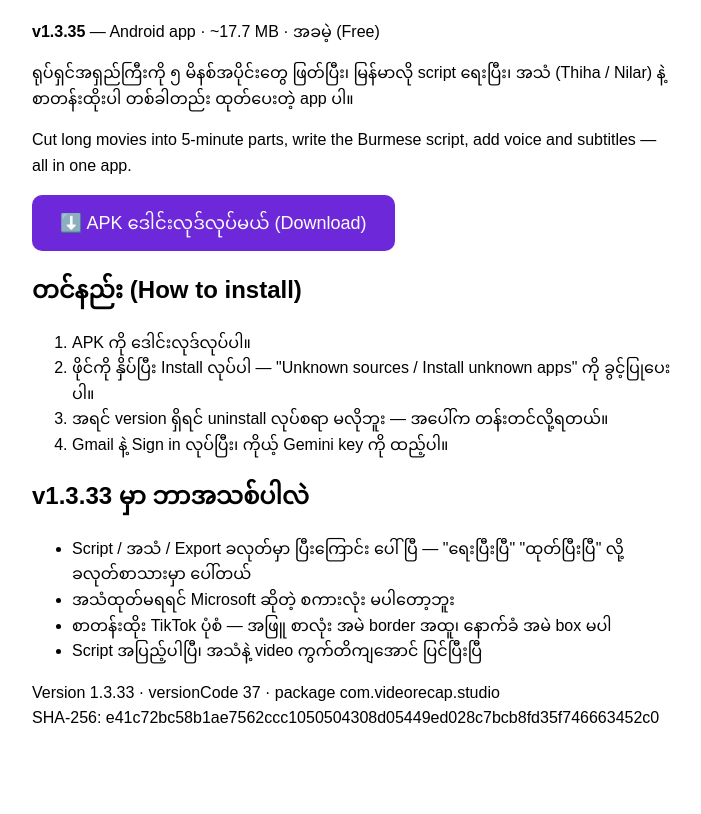
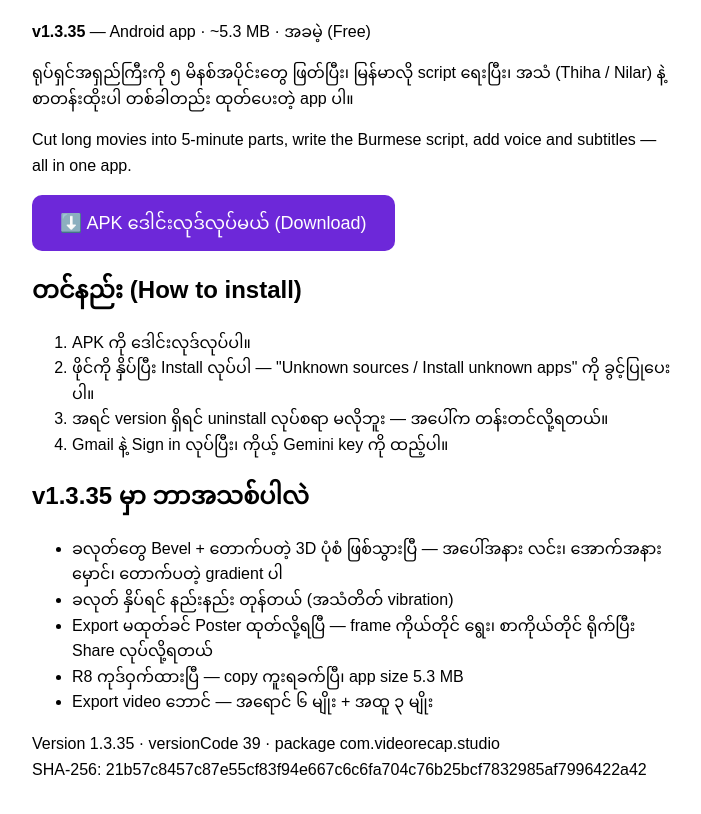
Before and after one commit to siangukmang869-sudo/video-recap-studio, a plain HTML site: page index.html in a window 1280 px wide. Shown: the part 94-908 px from the top of the page, without its empty margins (288-989 px from the left). Before the commit the page ends 865 px from the top, so only its background shows below. Drawn offline with Linux system fonts and the light colour scheme.

Commit message:
Update download page to v1.3.35

```diff
--- a/index.html
+++ b/index.html
@@ -3,15 +3,15 @@
 <head>
 <meta charset="utf-8">
 <meta name="viewport" content="width=device-width, initial-scale=1">
-<title>Video Recap Studio — Download APK (v1.3.33)</title>
-<meta name="description" content="Video Recap Studio v1.3.33 — ရုပ်ရှင်ဇာတ်ကားတွေကို ၅ မိနစ် recap လုပ်တဲ့ Android app။ အခမဲ့ ဒေါင်းလုဒ်လုပ်ပါ။ Free download for Android.">
+<title>Video Recap Studio — Download APK (v1.3.35)</title>
+<meta name="description" content="Video Recap Studio v1.3.35 — ရုပ်ရှင်ဇာတ်ကားတွေကို ၅ မိနစ် recap လုပ်တဲ့ Android app။ အခမဲ့ ဒေါင်းလုဒ်လုပ်ပါ။ Free download for Android.">
 </head>
 <body style="font-family:sans-serif;max-width:640px;margin:40px auto;padding:0 16px;line-height:1.6">
 <h1>🎬 Video Recap Studio</h1>
-<p><strong id="ver">v1.3.33</strong> — Android app · ~17.7 MB · အခမဲ့ (Free)</p>
+<p><strong id="ver">v1.3.35</strong> — Android app · ~5.3 MB · အခမဲ့ (Free)</p>
 <p>ရုပ်ရှင်အရှည်ကြီးကို ၅ မိနစ်အပိုင်းတွေ ဖြတ်ပြီး၊ မြန်မာလို script ရေးပြီး၊ အသံ (Thiha / Nilar) နဲ့ စာတန်းထိုးပါ တစ်ခါတည်း ထုတ်ပေးတဲ့ app ပါ။</p>
 <p>Cut long movies into 5-minute parts, write the Burmese script, add voice and subtitles — all in one app.</p>
-<p><a id="apkLink" href="https://github.com/siangukmang869-sudo/video-recap-studio/releases/download/v1.3.33/VideoRecapStudio-v1.3.33.apk" style="display:inline-block;padding:14px 28px;background:#6d28d9;color:#fff;border-radius:10px;text-decoration:none;font-size:18px">⬇️ APK ဒေါင်းလုဒ်လုပ်မယ် (Download)</a></p>
+<p><a id="apkLink" href="https://github.com/siangukmang869-sudo/video-recap-studio/releases/download/v1.3.35/VideoRecapStudio-v1.3.35.apk" style="display:inline-block;padding:14px 28px;background:#6d28d9;color:#fff;border-radius:10px;text-decoration:none;font-size:18px">⬇️ APK ဒေါင်းလုဒ်လုပ်မယ် (Download)</a></p>
 <h2>တင်နည်း (How to install)</h2>
 <ol>
 <li>APK ကို ဒေါင်းလုဒ်လုပ်ပါ။</li>
@@ -19,15 +19,16 @@
 <li>အရင် version ရှိရင် uninstall လုပ်စရာ မလိုဘူး — အပေါ်က တန်းတင်လို့ရတယ်။</li>
 <li>Gmail နဲ့ Sign in လုပ်ပြီး၊ ကိုယ့် Gemini key ကို ထည့်ပါ။</li>
 </ol>
-<h2>v1.3.33 မှာ ဘာအသစ်ပါလဲ</h2>
+<h2>v1.3.35 မှာ ဘာအသစ်ပါလဲ</h2>
 <ul>
-<li>Script / အသံ / Export ခလုတ်မှာ ပြီးကြောင်း ပေါ်ပြီ — "ရေးပြီးပြီ" "ထုတ်ပြီးပြီ" လို့ ခလုတ်စာသားမှာ ပေါ်တယ်</li>
-<li>အသံထုတ်မရရင် Microsoft ဆိုတဲ့ စကားလုံး မပါတော့ဘူး</li>
-<li>စာတန်းထိုး TikTok ပုံစံ — အဖြူ စာလုံး အမဲ border အထူ၊ နောက်ခံ အမဲ box မပါ</li>
-<li>Script အပြည့်ပါပြီ၊ အသံနဲ့ video ကွက်တိကျအောင် ပြင်ပြီးပြီ</li>
+<li>ခလုတ်တွေ Bevel + တောက်ပတဲ့ 3D ပုံစံ ဖြစ်သွားပြီ — အပေါ်အနား လင်း၊ အောက်အနား မှောင်၊ တောက်ပတဲ့ gradient ပါ</li>
+<li>ခလုတ် နှိပ်ရင် နည်းနည်း တုန်တယ် (အသံတိတ် vibration)</li>
+<li>Export မထုတ်ခင် Poster ထုတ်လို့ရပြီ — frame ကိုယ်တိုင် ရွေး၊ စာကိုယ်တိုင် ရိုက်ပြီး Share လုပ်လို့ရတယ်</li>
+<li>R8 ကုဒ်ဝှက်ထားပြီ — copy ကူးရခက်ပြီ၊ app size 5.3 MB</li>
+<li>Export video ဘောင် — အရောင် ၆ မျိုး + အထူ ၃ မျိုး</li>
 </ul>
-<p id="verFooter">Version 1.3.33 · versionCode 37 · package com.videorecap.studio<br>
-SHA-256: e41c72bc58b1ae7562ccc1050504308d05449ed028c7bcb8fd35f746663452c0</p>
+<p id="verFooter">Version 1.3.35 · versionCode 39 · package com.videorecap.studio<br>
+SHA-256: 21b57c8457c87e55cf83f94e667c6c6fa704c76b25bcf7832985af7996422a42</p>
 <script>
 // Keep the download button + version in sync with version.json so the
 // page never goes stale when a new release is published.
```
